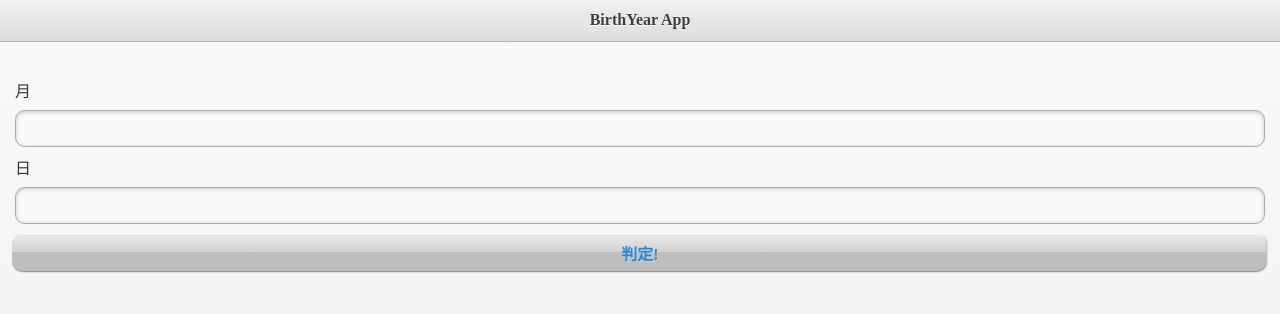
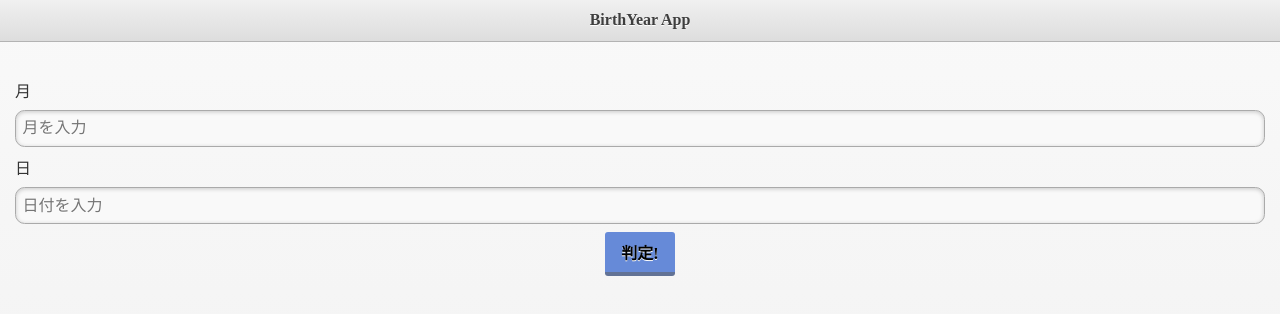
Before and after one commit to jo-mine/JudgeSign, a website: page www/index.html in a window 1280 px wide. Drawn offline with Linux system fonts and the light colour scheme.

Commit message:
判定結果をalertからボタン下に表示するように変更ボタンを小さくして中央揃えボタンの色を変えた

```diff
--- a/www/css/style.css
+++ b/www/css/style.css
@@ -33,7 +33,32 @@ header {
 }
 
 
+.button {
+  display: inline-block;
+  padding: 0.5em 1em;
+  text-decoration: none;
+  background: #668ad8;
+  color: #FFF;
+  border-bottom: solid 4px #627295;
+  border-radius: 3px;
+}
+.button:active {
+  -webkit-transform: translateY(4px);
+  transform: translateY(4px);
+  border-bottom: none;
+  margin-bottom: 4px;
+}
+
+.ui-body-c .ui-link {
+ color: #000;
+}
+
+.ui-body-c .ui-link:hover {
+ color: #000;
+}
+
 /* https://github.com/edom18/iPhone-button-CSS-template より */
+/*
 .button {
   position: relative;
   margin-bottom: 12px;
@@ -62,7 +87,8 @@ header {
   -webkit-box-shadow: 0 1px 0 rgba(255, 255, 255, 0.9) inset, 0 1px 0 rgba(0, 0, 0, 0.2), 1px 1px 2px rgba(0, 0, 0, 0.3);
   box-shadow: 0 1px 0 rgba(255, 255, 255, 0.9) inset, 0 1px 0 rgba(0, 0, 0, 0.2), 1px 1px 2px rgba(0, 0, 0, 0.3);
   z-index: -1;
-}
+}*/
+
 
 /* set padding for iOS7 status bar */
 .ua-ios-7 .ui-page, .ua-ios-8, .ui-page {
--- a/www/index.html
+++ b/www/index.html
@@ -10,54 +10,55 @@
   <script src="js/cssua.min.js"></script>
   <script>
     function calculate() {
-        let sign = ["みずがめ座","うお座","おひつじ座","おうし座",
-                    "ふたご座","かに座","しし座","おとめ座",
-                    "てんびん座","さそり座","いて座","やぎ座"];
-        var month = Number($("#myname").val());
-        var day = Number($("#myval").val());
-        var text = "";
+        let sign = ['みずがめ座','うお座','おひつじ座','おうし座',
+                    'ふたご座','かに座','しし座','おとめ座',
+                    'てんびん座','さそり座','いて座','やぎ座'];
+        var month = Number($("#mymonth").val());
+        var day = Number($("#myday").val());
+        var text = '';
 
         switch(month) {
           case 3:
-            text = day > 21 ? sign[3]:sign[2];
+            text = day >= 21 ? sign[2]:sign[1];
             break;
           case 4:
-            text = day > 20 ? sign[4]:sign[3];
+            text = day >= 20 ? sign[3]:sign[2];
             break;
           case 5:
-            text = day > 21 ? sign[5]:sign[4];
+            text = day >= 21 ? sign[4]:sign[3];
             break;
           case 6:
-            text = day > 22 ? sign[6]:sign[5];
+            text = day >= 22 ? sign[5]:sign[4];
             break;
           case 7:
-            text = day > 23 ? sign[7]:sign[6];
+            text = day >= 23 ? sign[6]:sign[5];
             break;
           case 8:
-            text = day > 23 ? sign[8]:sign[7];
+            text = day >= 23 ? sign[7]:sign[6];
             break;
           case 9:
-            text = day > 23 ? sign[9]:sign[8];
+            text = day >= 23 ? sign[8]:sign[7];
             break;
           case 10:
-            text = day > 24 ? sign[10]:sign[9];
+            text = day >= 24 ? sign[9]:sign[8];
             break;
           case 11:
-            text = day > 23 ? sign[11]:sign[10];
+            text = day >= 23 ? sign[10]:sign[9];
             break;
           case 12:
-            text = day > 22 ? sign[12]:sign[11];
+            text = day >= 22 ? sign[11]:sign[10];
             break;
           case 1:
-            text = day > 20 ? sign[1]:sign[12];
+            text = day >= 20 ? sign[0]:sign[11];
             break;
           case 2:
-            text = day > 19 ? sign2[2]:sign[1];
+            text = day >= 19 ? sign[1]:sign[0];
             break;
           default:
             break;
         }
-        navigator.notification.alert(text, null, "あなたの星座は");
+        //alert(text);
+        $("#result").text(`あなたの星座は${text}です`);
     }
   </script>
 </head>
@@ -69,12 +70,16 @@
       <section data-role="content">
 
         月
-        <input type="text" id="myname" class="input-text">
+        <input type="text" id="mymonth" class="input-text" placeholder='月を入力'>
 
         日
-        <input type="text" id="myage" class="input-text">
+        <input type="text" id="myday" class="input-text" placeholder='日付を入力'>
 
-        <a class="button" onclick="calculate();">判定!</a>
+        <div style="text-align: center;">
+          <a class="button" onclick="calculate();">判定!</a>
+        </div>
+
+        <div id="result"></div>
     </section>
   </div>
 </body>
```
